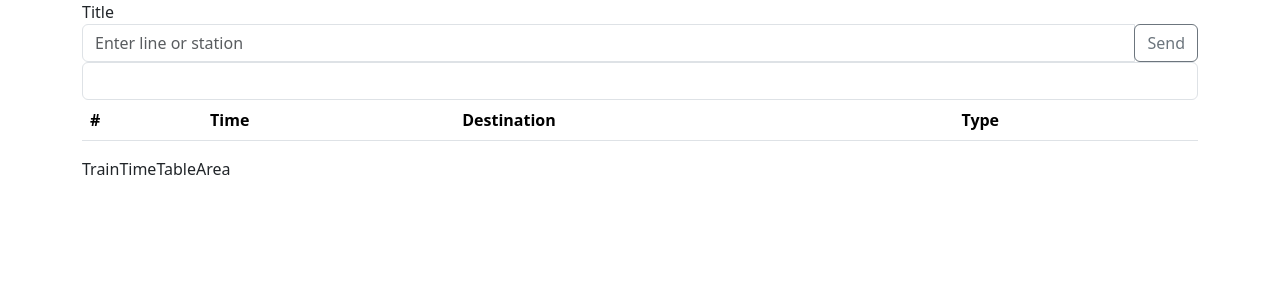
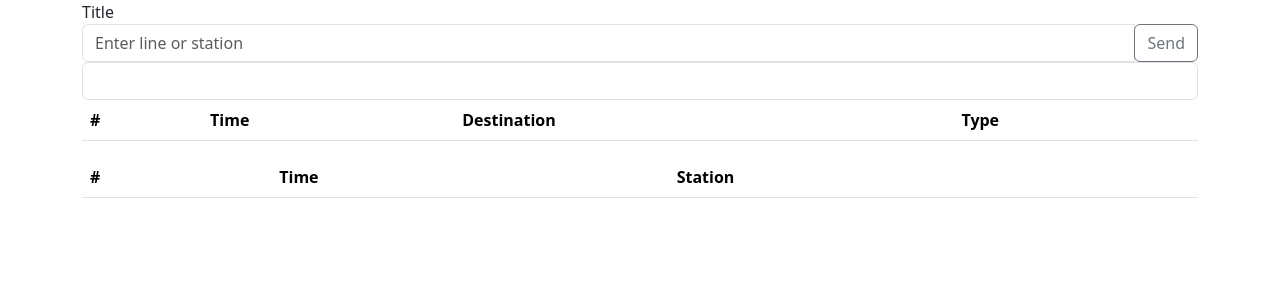
Before and after one commit to felipemfm/cc27-polyglottal, a React (Create React App) app in the folder client/: page / in a window 1280 px wide. Shown: the top 300 px of the page. Built offline with nearby package versions, Linux system fonts and the light colour scheme.

Commit message:
Feat: Add TrainTimeTable component

```diff
--- a/client/src/components/layout/TrainTImeTableArea.js
+++ b/client/src/components/layout/TrainTImeTableArea.js
@@ -1,5 +1,11 @@
+import TrainTimeTable from "../modules/TrainTImeTable";
+
 function TrainTimeTableArea() {
-  return <div>TrainTimeTableArea</div>;
+  return (
+    <div className="container-flex">
+      <TrainTimeTable />
+    </div>
+  );
 }
 
 export default TrainTimeTableArea;
--- /dev/null
+++ b/client/src/components/modules/TrainTImeTable.js
@@ -0,0 +1,30 @@
+import { useSelector } from "react-redux";
+
+function TrainTimeTable() {
+  const trainTimeTable = useSelector((state) => state.railway.trainTimeTable);
+
+  return (
+    <div className="overflow-auto table-hover" style={{ maxHeight: "500px" }}>
+      <table className="table">
+        <thead>
+          <tr>
+            <th scope="col">#</th>
+            <th scope="col">Time</th>
+            <th scope="col">Station</th>
+          </tr>
+        </thead>
+        <tbody>
+          {trainTimeTable.map((element, i) => (
+            <tr key={i}>
+              <th scope="row">{i}</th>
+              <td>{element.time}</td>
+              <td>{element.station}</td>
+            </tr>
+          ))}
+        </tbody>
+      </table>
+    </div>
+  );
+}
+
+export default TrainTimeTable;
```
